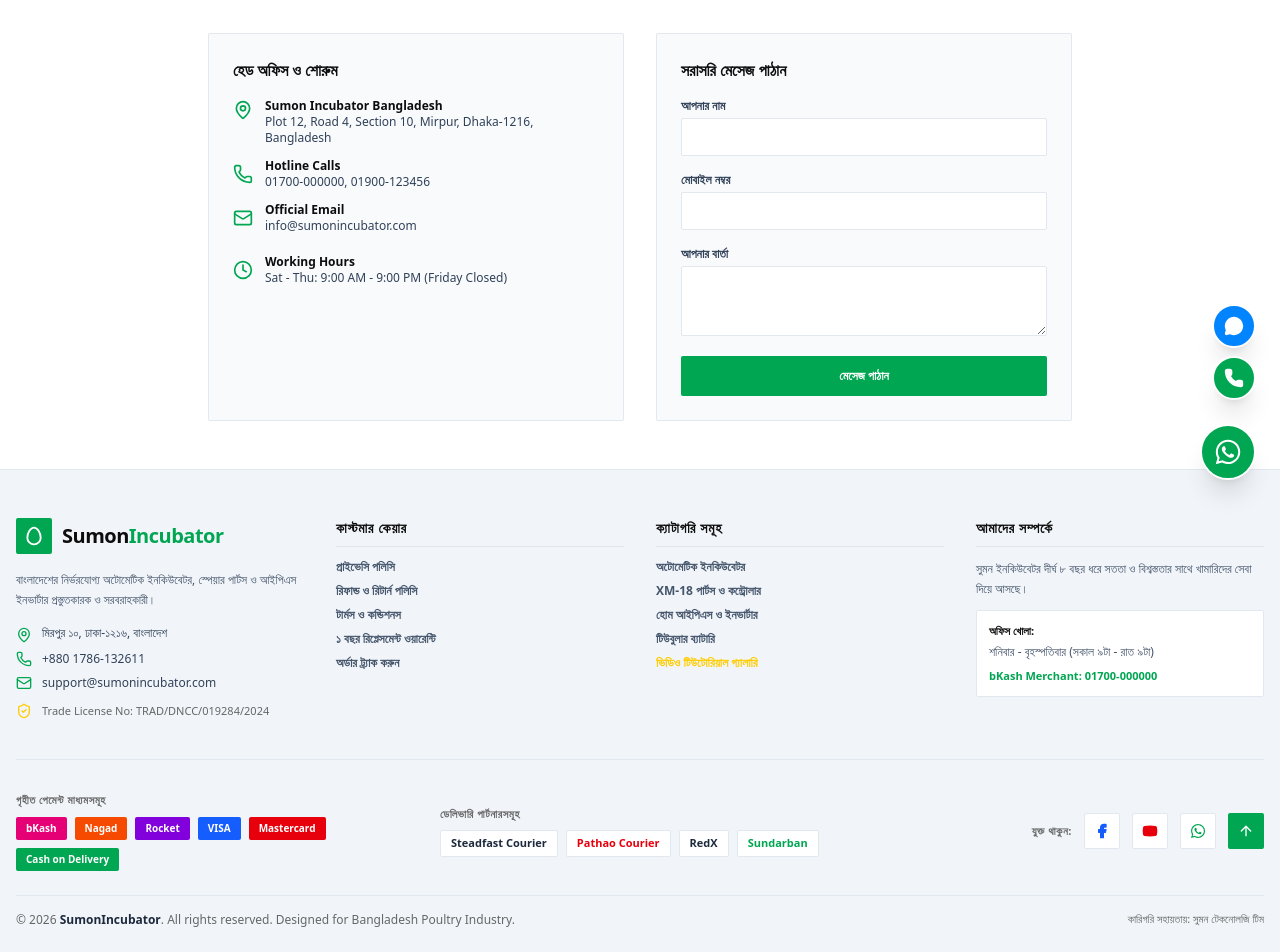
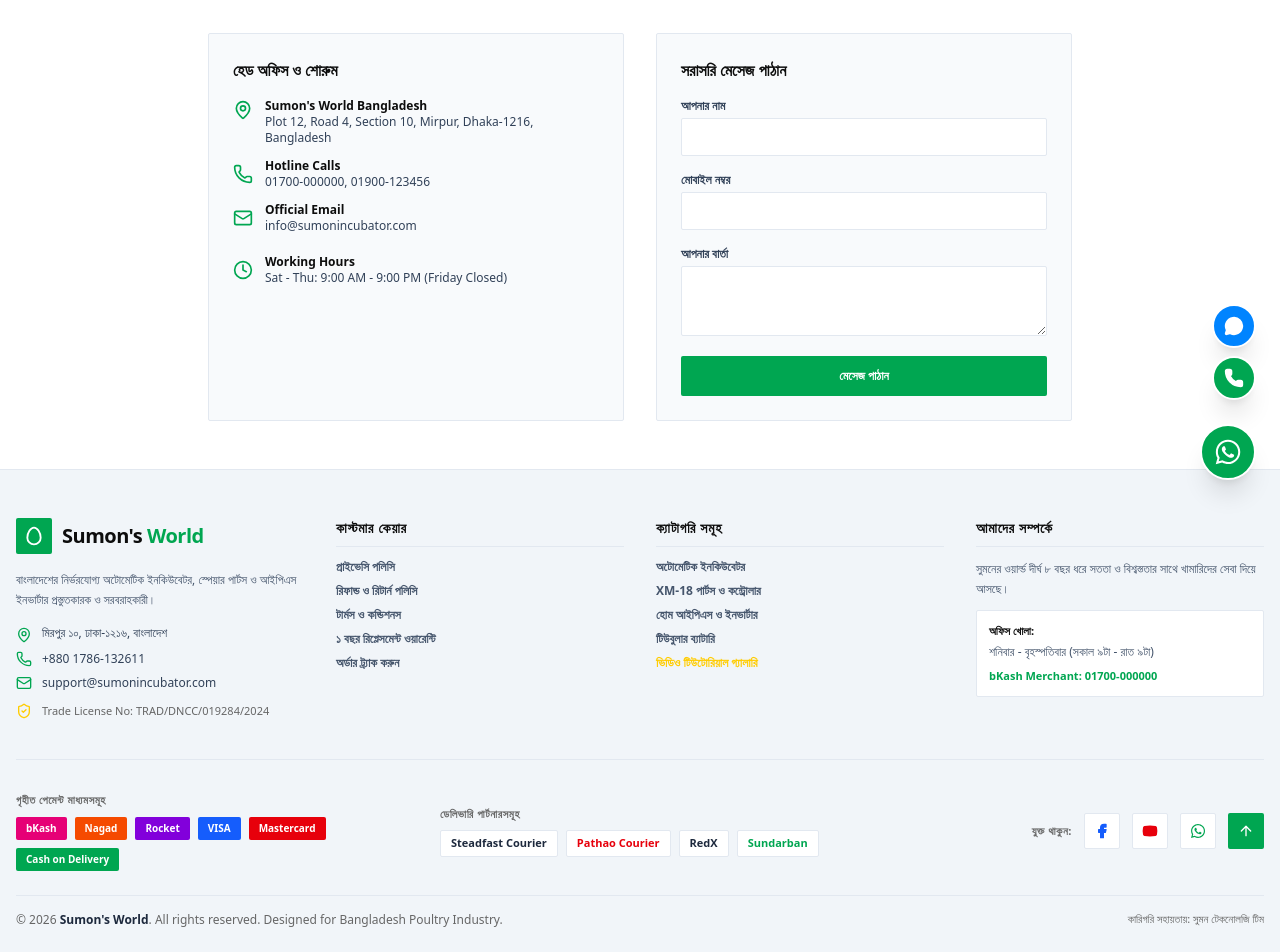
Before and after one commit to mdsanzidhasnat/sumonincubator, a React (Vite) app in the folder client/: page /contact in a window 1280 px wide. Shown: the part 296-1248 px from the top of the page. Built offline with nearby package versions, Linux system fonts and the light colour scheme; no server answers.

Commit message:
feat: update branding to "Sumon's World" across multiple components and metadata

```diff
--- a/client/index.html
+++ b/client/index.html
@@ -3,7 +3,7 @@
   <head>
     <meta charset="UTF-8" />
     <meta name="viewport" content="width=device-width, initial-scale=1.0" />
-    <title>SumonIncubator - Bangladesh's #1 Egg Incubator & Electronics Store</title>
+    <title>Sumon's World - Bangladesh's #1 Egg Incubator & Electronics Store</title>
     <script>
       (function() {
         try {
--- a/client/metadata.json
+++ b/client/metadata.json
@@ -1,5 +1,5 @@
 {
-  "name": "SumonIncubator",
+  "name": "Sumon's World",
   "description": "Modern e-commerce platform for Bangladeshi egg incubators, IPS/UPS power backup, components, and electronics.",
   "requestFramePermissions": [],
   "majorCapabilities": ["MAJOR_CAPABILITY_SERVER_SIDE_GEMINI_API"]
--- a/client/src/components/AboutContactViews.tsx
+++ b/client/src/components/AboutContactViews.tsx
@@ -18,7 +18,7 @@
               {lang === 'bn' ? 'আমাদের ইতিহাস ও বিশ্বাস' : 'Our Brand Story'}
             </span>
             <h1 className="text-3xl font-black text-bismillah-bgDark">
-              {lang === 'bn' ? 'সুমন ইনকিউবেটর সম্পর্কে' : 'About SumonIncubator'}
+              {lang === 'bn' ? 'সুমনের ওয়ার্ল্ড সম্পর্কে' : 'About Sumon\'s World'}
             </h1>
             <p className="text-sm text-slate-600 font-medium max-w-xl mx-auto">
               {lang === 'bn'
@@ -95,7 +95,7 @@
               <div className="flex items-start gap-3">
                 <MapPin className="w-5 h-5 text-bismillah-primaryGreen shrink-0 mt-0.5" />
                 <div>
-                  <p className="font-bold text-bismillah-bgDark">Sumon Incubator Bangladesh</p>
+                  <p className="font-bold text-bismillah-bgDark">Sumon's World Bangladesh</p>
                   <p>Plot 12, Road 4, Section 10, Mirpur, Dhaka-1216, Bangladesh</p>
                 </div>
               </div>
--- a/client/src/components/AuthModal.tsx
+++ b/client/src/components/AuthModal.tsx
@@ -55,7 +55,7 @@
             <Smartphone className="w-6 h-6" />
           </div>
           <h3 className="text-lg font-black text-bismillah-bgDark">
-            {lang === 'bn' ? 'সুমন অ্যাকাউন্ট লগইন / রেজিস্ট্রেশন' : 'Sumon Login / Register'}
+            {lang === 'bn' ? 'সুমন অ্যাকাউন্ট লগইন / রেজিস্ট্রেশন' : 'Sumon\'s World Login / Register'}
           </h3>
           <p className="text-xs text-bismillah-textMuted font-medium">
             {lang === 'bn'
--- a/client/src/components/Footer.tsx
+++ b/client/src/components/Footer.tsx
@@ -44,7 +44,7 @@
                 <Egg className="w-5 h-5 stroke-[2.2]" />
               </div>
               <span className="text-xl font-black text-bismillah-bgDark tracking-tight">
-                Sumon<span className="text-bismillah-primaryGreen">Incubator</span>
+                Sumon's<span className="text-bismillah-primaryGreen"> World</span>
               </span>
             </Link>
 
@@ -167,11 +167,11 @@
           {/* COLUMN 4: ABOUT US & OFFICE HOURS */}
           <div className="space-y-3">
             <h4 className="text-sm font-black text-bismillah-bgDark uppercase tracking-wider border-b border-bismillah-borderLight pb-2">
-              {lang === 'bn' ? 'আমাদের সম্পর্কে' : 'About SumonIncubator'}
+              {lang === 'bn' ? 'আমাদের সম্পর্কে' : 'About Sumon\'s World'}
             </h4>
             <p className="text-xs text-slate-600 leading-relaxed font-medium">
               {lang === 'bn'
-                ? 'সুমন ইনকিউবেটর দীর্ঘ ৮ বছর ধরে সততা ও বিশ্বস্ততার সাথে খামারিদের সেবা দিয়ে আসছে।'
+                ? 'সুমনের ওয়ার্ল্ড দীর্ঘ ৮ বছর ধরে সততা ও বিশ্বস্ততার সাথে খামারিদের সেবা দিয়ে আসছে।'
                 : 'Over 8 years of trusted service empowering poultry farmers across Bangladesh.'}
             </p>
 
@@ -291,7 +291,7 @@
           {/* Copyright line */}
           <div className="pt-4 border-t border-bismillah-borderLight flex flex-col sm:flex-row items-center justify-between gap-2 text-xs text-bismillah-textMuted font-medium">
             <p>
-              © 2026 <span className="font-extrabold text-slate-800">SumonIncubator</span>. All rights reserved. Designed for Bangladesh Poultry Industry.
+              © 2026 <span className="font-extrabold text-slate-800">Sumon's World</span>. All rights reserved. Designed for Bangladesh Poultry Industry.
             </p>
             <p className="text-[11px] text-bismillah-textMuted">
               {lang === 'bn'
--- a/client/src/components/MainHeader.tsx
+++ b/client/src/components/MainHeader.tsx
@@ -80,7 +80,7 @@
           <div className="min-w-0">
             <div className="flex items-center gap-1">
               <span className="text-lg sm:text-xl font-extrabold tracking-tight text-slate-900 truncate">
-                SUMON<span className="text-bismillah-primaryGreen">INCUBATOR</span>
+                Sumon's<span className="text-bismillah-primaryGreen"> World</span>
               </span>
             </div>
             <p className="text-[10px] font-semibold text-bismillah-textMuted -mt-1 tracking-wider uppercase truncate">
@@ -154,7 +154,7 @@
                   {lang === 'bn' ? 'খুঁজে পাওয়া প্রোডাক্টসমূহ' : 'Matching Products'} ({matchingProducts.length})
                 </span>
                 <span className="text-[10px] text-bismillah-primaryGreen font-bold uppercase tracking-wider">
-                  Sumon Verified
+                  Sumon's Verified
                 </span>
               </div>
               <div className="divide-y divide-slate-100 max-h-80 overflow-y-auto">
--- a/client/src/components/VideosModal.tsx
+++ b/client/src/components/VideosModal.tsx
@@ -23,7 +23,7 @@
           <div className="flex items-center gap-2">
             <Youtube className="w-5 h-5 text-red-500 fill-red-500" />
             <h3 className="text-base font-extrabold">
-              {lang === 'bn' ? 'সুমন ভিডিও টিউটোরিয়াল গ্যালারি' : 'Sumon Incubator Video Guides'}
+              {lang === 'bn' ? 'সুমন ভিডিও টিউটোরিয়াল গ্যালারি' : 'Sumon\'s World Video Guides'}
             </h3>
           </div>
           <button
--- a/client/src/components/WhatsAppWidget.tsx
+++ b/client/src/components/WhatsAppWidget.tsx
@@ -26,7 +26,7 @@
             <div className="flex items-center gap-2">
               <WhatsAppIcon className="w-4 h-4" />
               <span className="text-xs font-bold">
-                {lang === 'bn' ? 'সুমন কাস্টমার কেয়ার' : 'Sumon Customer Support'}
+                {lang === 'bn' ? 'সুমন কাস্টমার কেয়ার' : 'Sumon\'s World Customer Support'}
               </span>
             </div>
             <button
```
